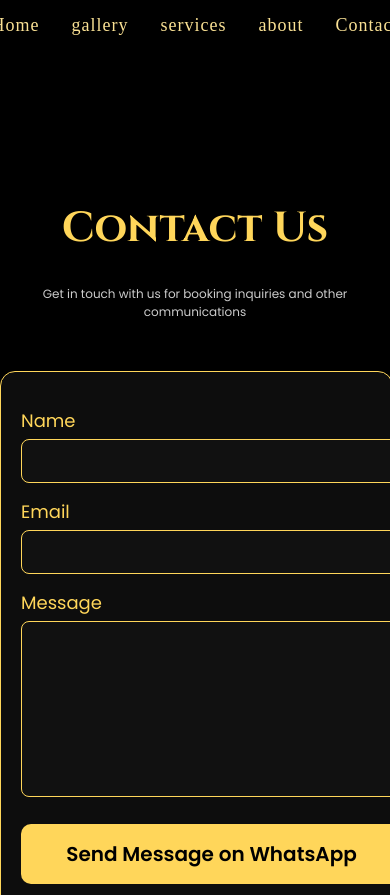
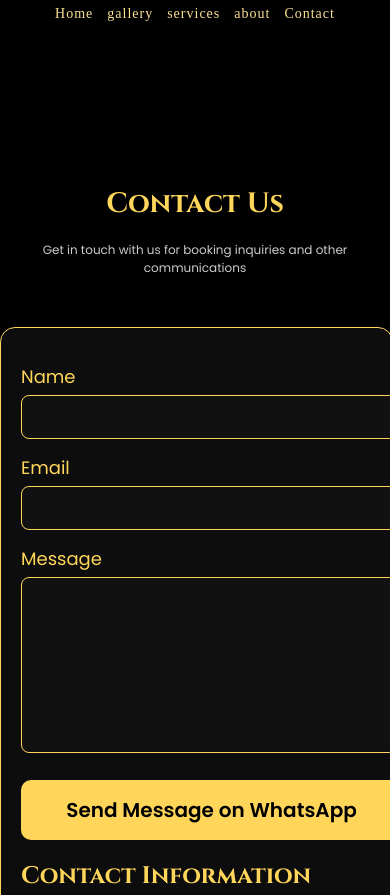
Before and after one commit to roronoazaid67-droid/great-ashok-band, a plain HTML site: page contact.html in a window 390 px wide. Shown: the top 895 px of the page. Drawn offline with Linux system fonts and the light colour scheme.

Commit message:
Update contact.html

```diff
--- a/contact.html
+++ b/contact.html
@@ -27,6 +27,7 @@ body {
     left: 0;
     background: rgba(0,0,0,0.7);
     z-index: 1000;
+     box-sizing: border-box;
 }
 .navbar a {
     margin: 5px 0;
@@ -125,11 +126,38 @@ textarea {
 .find-btn:hover {
     opacity: 0.8;
 }
-/* RESPONSIVE */
-@media(max-width: 768px){
-    .left, .right { width: 100%; }
-    h1 { font-size: 42px; }
+@media (max-width: 768px){
+
+    .navbar {
+        display: flex;
+        flex-wrap: wrap;
+        justify-content: center;
+        gap: 8px 14px;
+        padding: 6px 10px;
+        min-height: auto;
+    }
+
+    .navbar a {
+        font-size: 14px;
+        margin: 0;
+        white-space: nowrap;
+        line-height: 1.2;
+    }
+
+    body {
+        padding-top: 95px;
+    }
+
+    h1 {
+        font-size: 28px;
+        margin-top: 90px;
+    }
+
+    .left, .right {
+        width: 100%;
+    }
 }
+
 </style>
 </head>
 <body>
```
